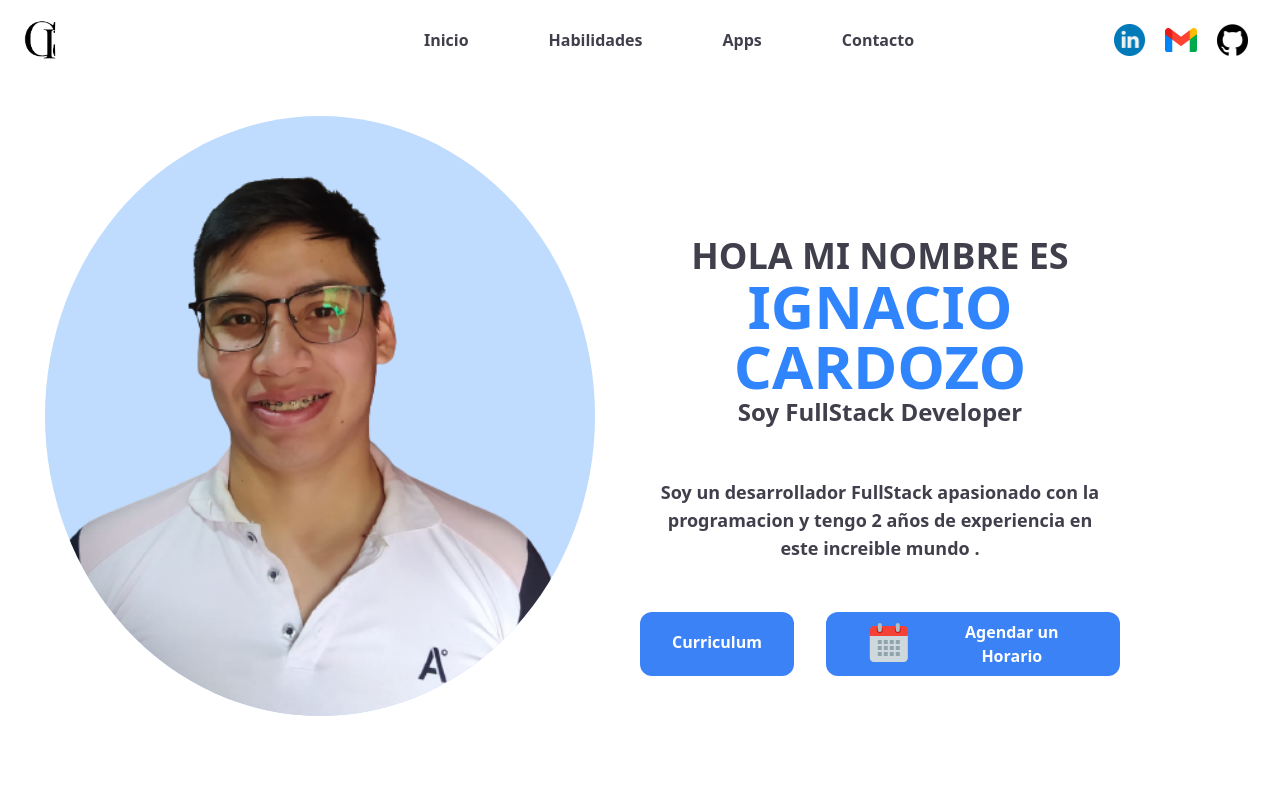
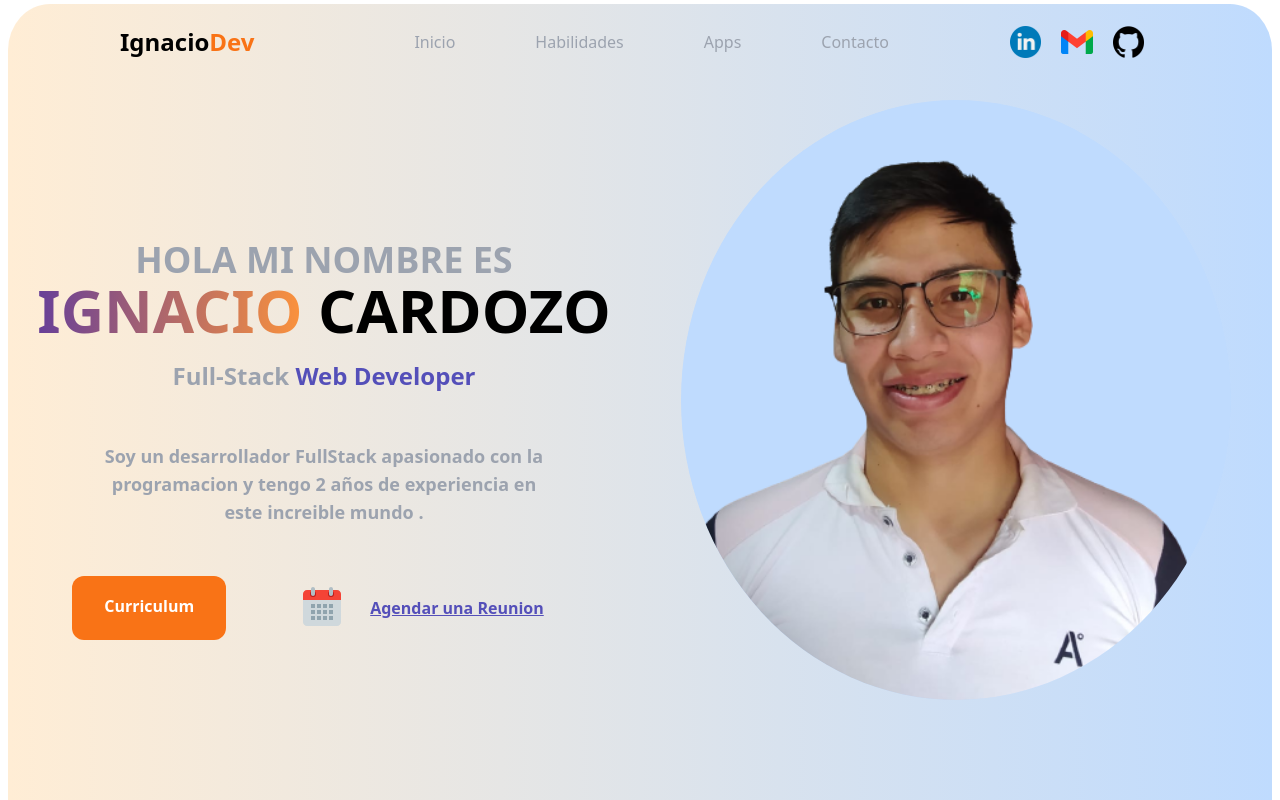
Before and after one commit to nacho-bootcamp/portafolio, a React (Vite) app: page / in a window 1280 px wide. Shown: the top 800 px of the page. Built offline with nearby package versions, Linux system fonts and the light colour scheme.

Commit message:
mejoras del portfolio

```diff
--- a/src/Components/Habilidades/Habilidades.jsx
+++ b/src/Components/Habilidades/Habilidades.jsx
@@ -16,6 +16,7 @@ import {
   BiLogoMongodb,
   BiLogoPostgresql,
   BiLogoRedux,
+  BiLogoAngular,
 } from "react-icons/bi";
 
 const Habilidades = () => {
@@ -31,10 +32,10 @@ const Habilidades = () => {
       <div className="inline-flex justify-center flex-wrap gap-y-10 gap-x-32 ">
         <div className=" flex flex-col items-center justify-center gap-y-5">
           <img src={javaIcon} alt="java" className="w-44 h-44" />
-          <h1 className="font-bold text-one text-2xl">Java</h1>
+          <h1 className="font-bold text-one text-2xl ">Java</h1>
         </div>
         <div className=" flex flex-col items-center justify-center gap-y-5">
-          <img src={typescript} alt="Typescript" className="w-44 h-44" />
+          <img src={typescript} alt="Typescript" className="w-40 h-40" />
           <h1 className="font-bold text-one text-2xl">Typescript</h1>
         </div>
         <div className=" flex flex-col items-center justify-center gap-y-5">
@@ -74,6 +75,10 @@ const Habilidades = () => {
         <div className=" flex flex-col items-center justify-center gap-y-5">
           <img src={react} alt="react" className="w-40 h-40 rounded-lg" />
           <h1 className="font-bold text-one text-2xl">React</h1>
+        </div>
+        <div className=" flex flex-col items-center justify-center gap-y-5">
+          <BiLogoAngular className="w-44 h-44 rounded-lg text-[#E0234E]" />
+          <h1 className="font-bold text-one text-2xl">Angular</h1>
         </div>
         <div className=" flex flex-col items-center justify-center gap-y-5">
           <SiNestjs className="w-40 h-40 rounded-lg text-[#E0234E]" />
--- a/src/Components/Head/Home.jsx
+++ b/src/Components/Head/Home.jsx
@@ -1,5 +1,5 @@
 import React, { useState } from "react";
-import logo from "../../assets/img/logotipo.png";
+
 import { RiMenuAddFill, RiCloseFill } from "react-icons/ri";
 import github from "../../assets/img/github.png";
 import linkedin from "../../assets/img/linkedin.png";
@@ -8,36 +8,38 @@ import gmail from "../../assets/img/gmail.png";
 function Home() {
   const [showMenu, setShowMenu] = useState(false);
   return (
-    <header className="flex w-full items-center justify-between xl:justify-start p-4 h-[10vh] z-50 fixed top-0 left-0  bg-white mb-9 ">
-      <div className="xl:w-1/6 ">
-        <img className="w-14 h-12 p-1" src={logo} alt="logotipo" />
+    <header className="flex w-full items-center justify-between xl:justify-start py-3 px-28  h-[10vh]  bg-gradient-to-r from-orange-100 to-blue-200  border-r-8 border-t-4 border-l-8 border-white rounded-t-[50px]  ">
+      <div className="xl:w-1/6 font-bold text-2xl ">
+        <h2>
+          Ignacio<span className="text-orange-500">Dev</span>
+        </h2>
       </div>
       <nav
-        className={`fixed bg-white w-[80%] md:w-[40%] xl:w-full h-full  ${
+        className={`fixed w-[80%] md:w-[40%] xl:w-full h-full  ${
           showMenu ? "left-0" : "-left-full"
         } top-0 xl:static flex-1 flex flex-col xl:flex-row items-center justify-center gap-12 text-base transition-all duration-500 z-50 `}
       >
         <a
           href="#Inicio"
-          className="transition transform hover:-translate-y-1 motion-reduce:transition-none motion-reduce:hover:transform-none text-one font-black hover:bg-two hover:text-white px-4 py-1 rounded-[20px]"
+          className="transition transform hover:-translate-y-1 motion-reduce:transition-none motion-reduce:hover:transform-none text-gray-400 font-medium hover:bg-orange-500 hover:text-white px-4 py-1 rounded-[20px]"
         >
           Inicio
         </a>
         <a
           href="#Habilidades"
-          className="transition transform hover:-translate-y-1 motion-reduce:transition-none motion-reduce:hover:transform-none text-one font-black text-base  hover:bg-two hover:text-white px-4 py-1 rounded-[20px]"
+          className="transition transform hover:-translate-y-1 motion-reduce:transition-none motion-reduce:hover:transform-none  text-gray-400 font-medium hover:bg-orange-500 hover:text-white px-4 py-1 rounded-[20px]"
         >
           Habilidades
         </a>
         <a
           href="#Aplicaciones"
-          className="transition transform hover:-translate-y-1 motion-reduce:transition-none motion-reduce:hover:transform-none text-one font-black text-base  hover:bg-two hover:text-white  px-4 py-1 rounded-[20px]"
+          className="transition transform hover:-translate-y-1 motion-reduce:transition-none motion-reduce:hover:transform-none  text-gray-400 font-medium hover:bg-orange-500 hover:text-white  px-4 py-1 rounded-[20px]"
         >
           Apps
         </a>
         <a
           href="#Contacto"
-          className="transition transform hover:-translate-y-1 motion-reduce:transition-none motion-reduce:hover:transform-none text-one font-black text-base  hover:bg-two hover:text-white px-4 py-1 rounded-[20px]"
+          className="transition transform hover:-translate-y-1 motion-reduce:transition-none motion-reduce:hover:transform-none  text-gray-400 font-medium hover:bg-orange-500 hover:text-white px-4 py-1 rounded-[20px]"
         >
           Contacto
         </a>
--- a/src/Components/Hero/Hero.jsx
+++ b/src/Components/Hero/Hero.jsx
@@ -1,12 +1,6 @@
 import React from "react";
 import Foto from "../../assets/img/portfolio.png";
-import react from "../../assets/img/react.jpg";
-import javascript from "../../assets/img/js.png";
-import nodejs from "../../assets/img/nodejs.png";
-import java from "../../assets/img/java.jpg";
-import CV from "../../Curriculum/CV.Progrmacion.pdf";
-
-import { Fondo } from "../Fondo/Fondo";
+import CV from "../../Curriculum/CV-IgnacioCardozo.pdf";
 
 import { FcCalendar } from "react-icons/fc";
 
@@ -14,8 +8,45 @@ function Hero() {
   return (
     <section
       id="Inicio"
-      className="min-h-[90vh] grid grid-cols-1 md:grid-cols-8 mt-24"
+      className="min-h-[90vh] grid grid-cols-1 md:grid-cols-8 border-white  border-r-8 border-l-8 bg-gradient-to-r from-orange-100 to-blue-200"
     >
+      {/* info */}
+      <div className="  md:col-span-4 flex items-center justify-center">
+        <div>
+          <h1 className=" animate-rotate-y font-black text-center text-4xl xl:text-4xl text-gray-400 ">
+            HOLA MI NOMBRE ES
+          </h1>
+          <h2 className="text-center text-6xl xl:text-6xl font-black ">
+            <span className="bg-gradient-to-r from-[#673F98] to-orange-400   text-transparent bg-clip-text">
+              IGNACIO
+            </span>
+            <span className=""> CARDOZO</span>
+          </h2>
+          <h3 className="text-center text-4xl xl:text-2xl text-gray-400 font-black mt-5">
+            Full-Stack <span className="text-[#544FB9]">Web Developer</span>
+          </h3>
+          <p className="text-center text-2xl py-8 xl:text-lg xl:py-[50px] text-gray-400 font-black">
+            Soy un desarrollador FullStack apasionado con la <br /> programacion
+            y tengo 2 años de experiencia en <br />
+            este increible mundo .
+          </p>
+          <div className="flex gap-8 justify-center">
+            <a
+              download
+              href={CV}
+              className=" transition ease-in-out delay-150 shadow-blue-500/50 bg-orange-500 hover:-translate-y-1 hover:scale-110 hover:bg-indigo-500 duration-300 text-white pb-2 pt-[18px] px-8 rounded-xl tetx-xl font-black"
+            >
+              Curriculum
+            </a>
+            <a href="https://calendly.com/ignaciocardozoxd12">
+              <button className="underline hover:-translate-y-1 text-[#544FB9] hover:scale-110 duration-300 flex items-center justify-start gap-4 py-2 px-8 rounded-xl font-black   ">
+                <FcCalendar className="w-16 h-12" />
+                Agendar una Reunion
+              </button>
+            </a>
+          </div>
+        </div>
+      </div>
       <div className=" md:col-span-4 flex items-center justify-center relative ">
         {/* foto */}
         <div className="z-10 flex justify-center items-center ">
@@ -26,43 +57,6 @@ function Hero() {
           />
         </div>
       </div>
-      {/* info */}
-      <div className="  md:col-span-3 flex items-center justify-center">
-        <div>
-          <h1 className=" animate-rotate-y font-black text-center text-4xl xl:text-4xl text-one">
-            HOLA MI NOMBRE ES{" "}
-          </h1>
-          <h2 className="text-center text-6xl xl:text-6xl text-two font-black">
-            IGNACIO CARDOZO
-          </h2>
-          <h3 className="text-center text-4xl xl:text-2xl text-one font-black">
-            Soy FullStack Developer
-          </h3>
-          <p className="text-center text-2xl py-8 xl:text-lg xl:py-[50px] text-one font-black">
-            Soy un desarrollador FullStack apasionado con la <br /> programacion
-            y tengo 2 años de experiencia en <br />
-            este increible mundo .
-          </p>
-          <div className="flex gap-8 justify-center">
-            <a
-              download
-              href={CV}
-              className=" transition ease-in-out delay-150 shadow-blue-500/50 bg-blue-500 hover:-translate-y-1 hover:scale-110 hover:bg-indigo-500 duration-300 text-white pb-2 pt-[18px] px-8 rounded-xl tetx-xl font-black"
-            >
-              Curriculum
-            </a>
-            <a href="https://calendly.com/ignaciocardozoxd12">
-              <button
-                className="  transition ease-in-out delay-150 shadow-blue-600/50 bg-blue-500 hover:-translate-y-1
-        hover:scale-110 hover:bg-indigo-500 duration-300 flex items-center justify-start gap-4 py-2 px-8 rounded-xl font-black text-white  "
-              >
-                <FcCalendar className="w-16 h-12" />
-                Agendar un Horario
-              </button>
-            </a>
-          </div>
-        </div>
-      </div>
     </section>
   );
 }
```
Also changed, not shown: 2 other files (tests, documents, lock files or other folders).
